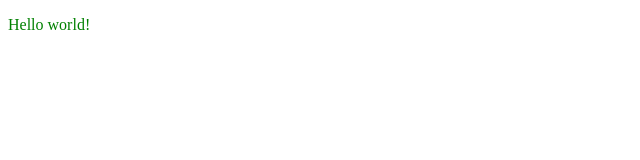
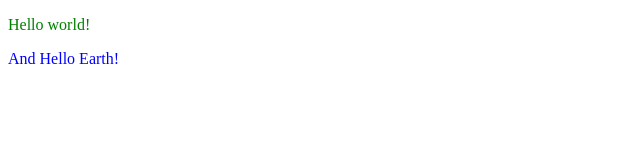
Before and after one commit to freddiekaplan-cme/lab_1_freddie, a plain HTML site: page index.html in a window 1280 px wide. Shown: the whole page, without its empty margins (0-640 px from the left). Drawn offline with Linux system fonts and the light colour scheme.

Commit message:
Changed index.html Earth.
Rebase

```diff
--- a/index.html
+++ b/index.html
@@ -13,6 +13,7 @@
 
 <body>
   <p class="green">Hello world!</p>
+  <p>And Hello Earth!</p>
 </body>
 
 </html>
```
